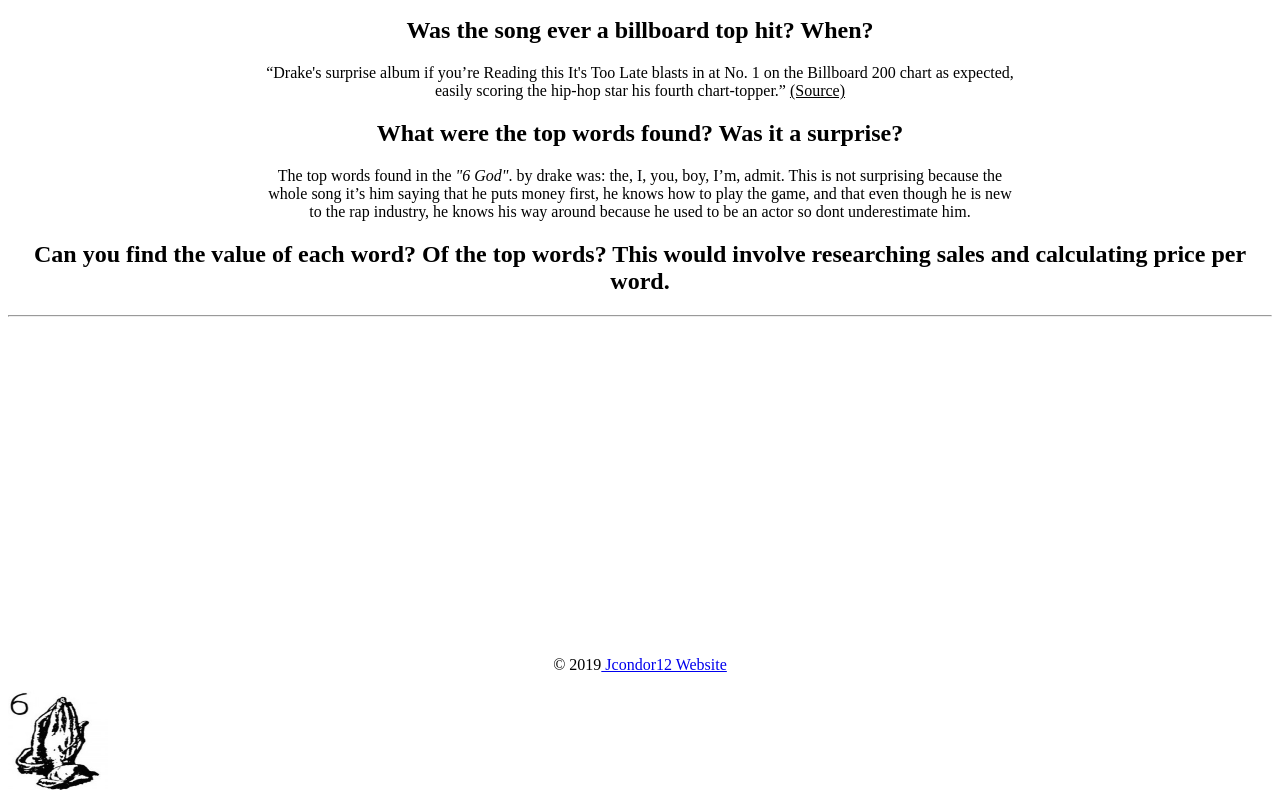
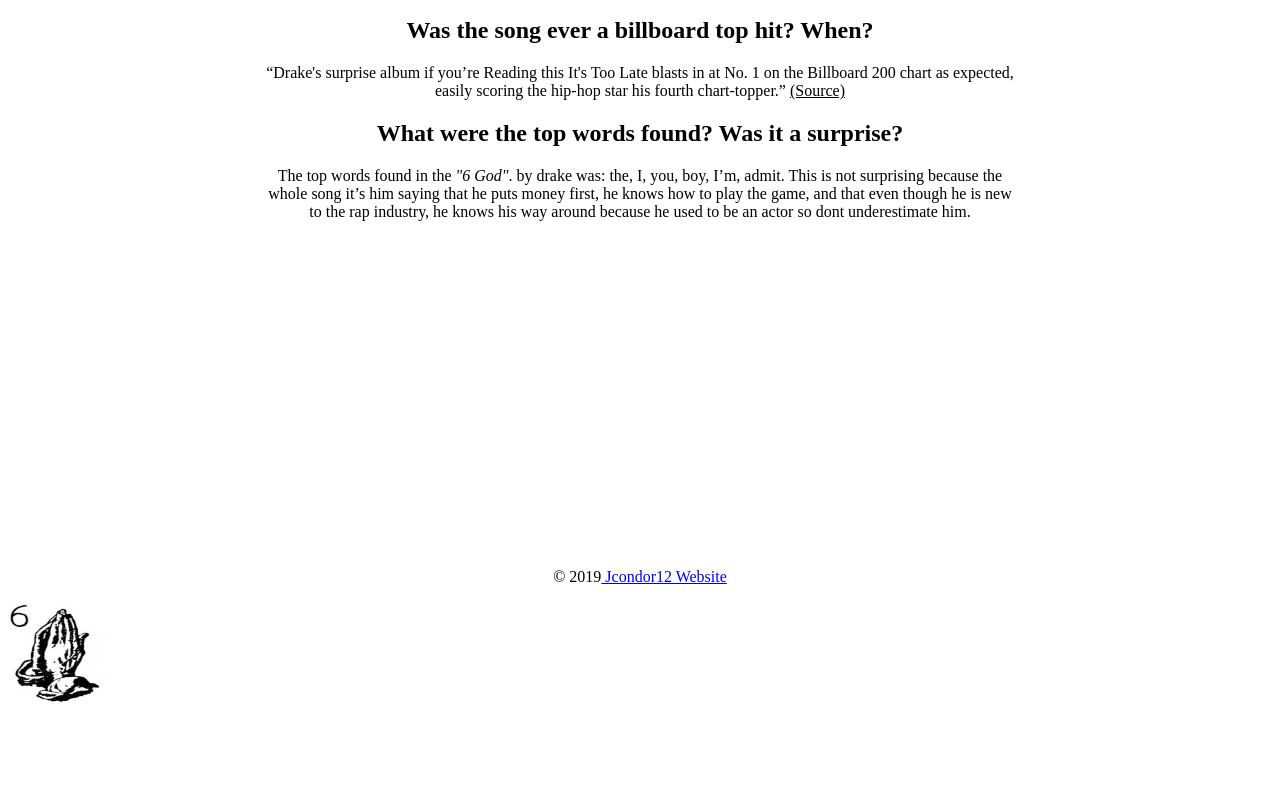
Before and after one commit to Jcondor12/Jcondor12.github.io, a plain HTML site: page index.html in a window 1280 px wide. Shown: the part 1955-2745 px from the top of the page. After the commit the page ends 2657 px from the top, so only its background shows below. Drawn offline with Linux system fonts and the light colour scheme.

Commit message:
Update index.html

```diff
--- a/index.html
+++ b/index.html
@@ -83,11 +83,7 @@ ul {
 	to the rap industry, he knows his way around because he used to be an actor so dont underestimate him.<br>
 	</p>
 
-<h2>Can you find the value of each word? Of the top words? This would involve researching sales and calculating price per word.</h2>
 
-
-
-<hr>
 
 </center>
 <footer>
```
